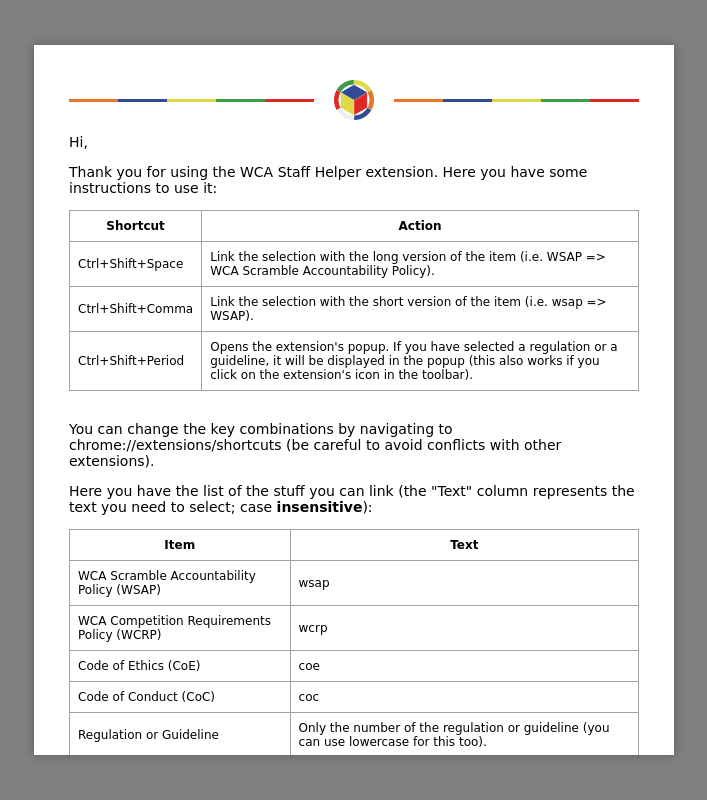
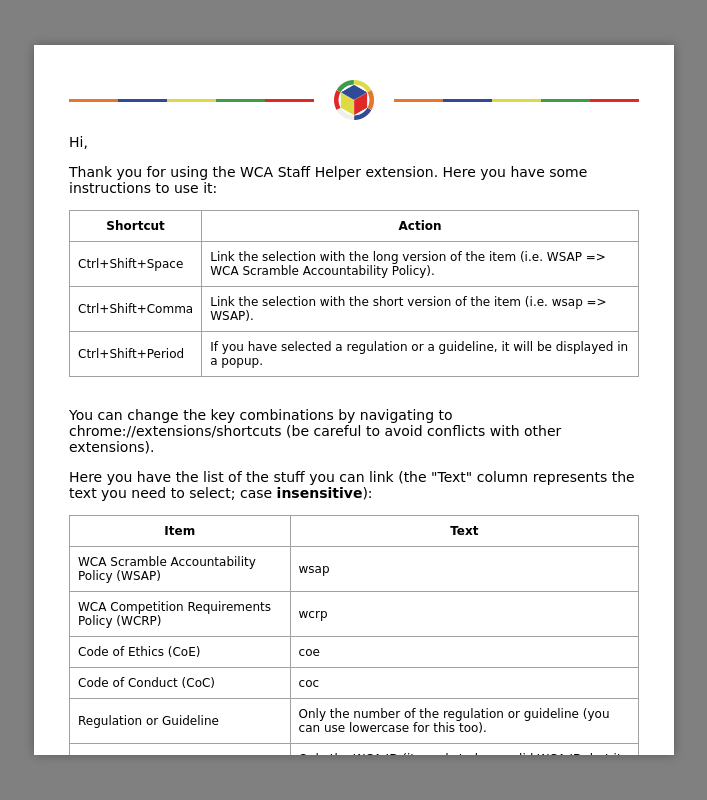
Before and after one commit to Nanush7/wsh-extension, a website: page html/info.html in a window 1280 px wide. Shown: the whole page, without its empty margins (286-993 px from the left). Drawn offline with Linux system fonts and the light colour scheme.

```diff
--- a/html/info.html
+++ b/html/info.html
@@ -31,7 +31,7 @@
             </tr>
             <tr>
                 <td>Ctrl+Shift+Period</td>
-                <td>Opens the extension's popup. If you have selected a regulation or a guideline, it will be displayed in the popup (this also works if you click on the extension's icon in the toolbar).</td>
+                <td>If you have selected a regulation or a guideline, it will be displayed in a popup.</td>
             </tr>
         </table>
 
```
Also changed, not shown: 2 other files.
